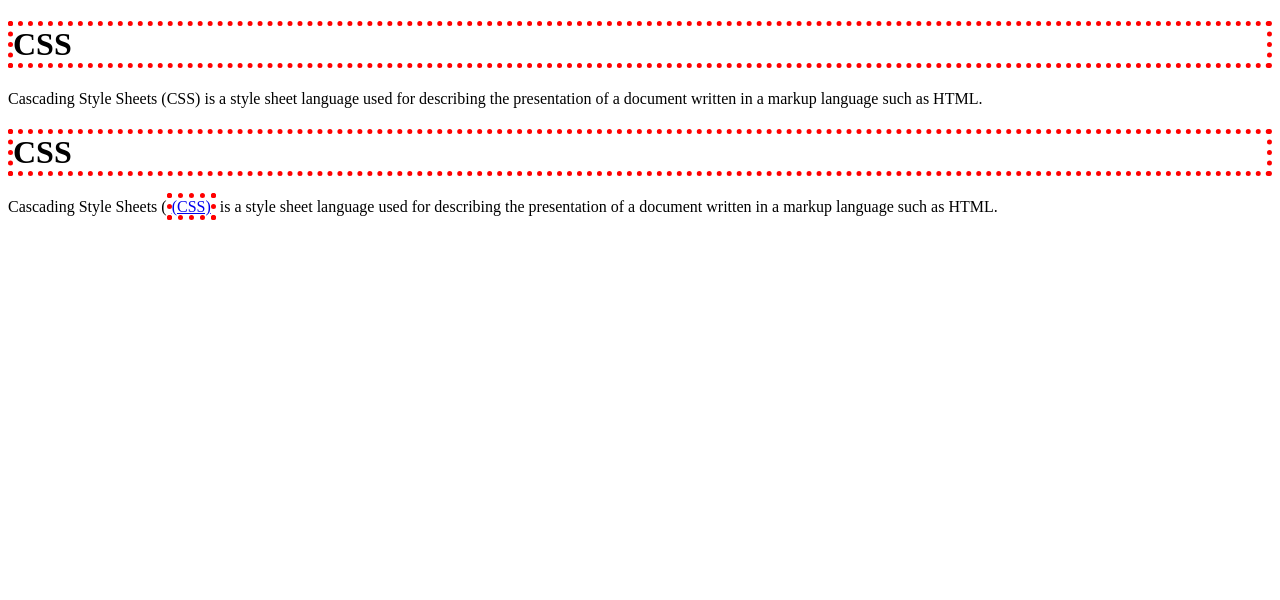
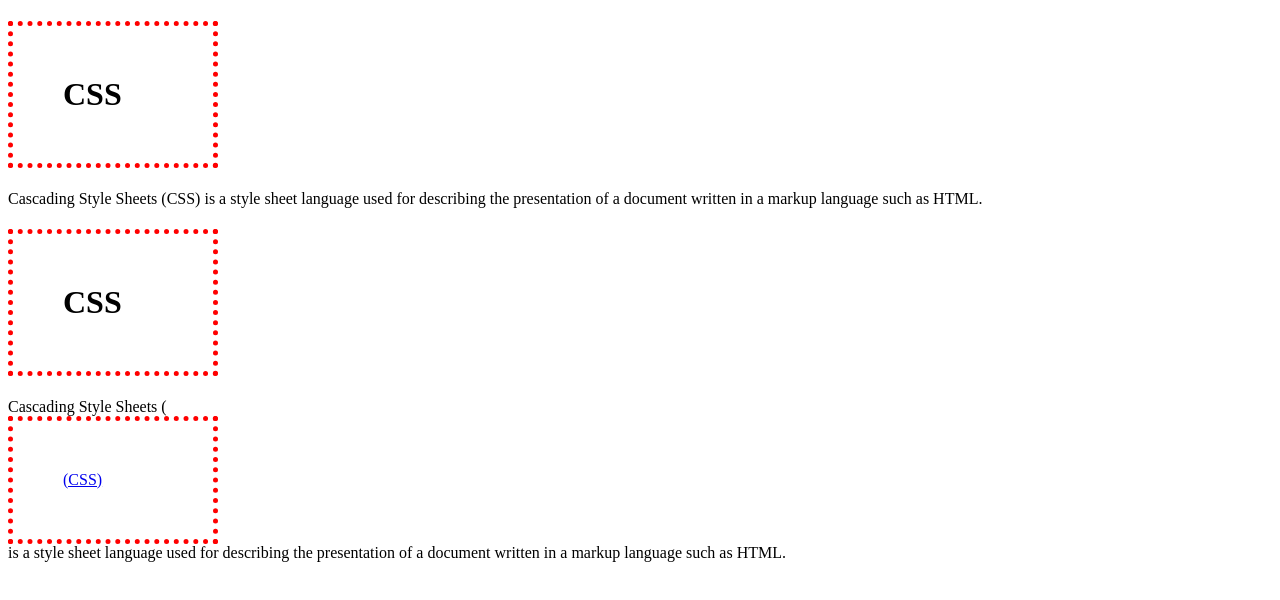
Before and after one commit to lsy3709/240213WEB_TEST, a plain HTML site: page CSS/0215/box.html in a window 1280 px wide. Drawn offline with Linux system fonts and the light colour scheme.

Commit message:
5교시 저장2, css 기본5 css 외부 파일에서, 박스모델 적용해보기1

```diff
--- a/CSS/0215/box.html
+++ b/CSS/0215/box.html
@@ -7,27 +7,35 @@
     <meta name="viewport" content="width=device-width, initial-scale=1.0">
     <title>Box</title>
     <style>
-        h1 , a {
-            border: red 5px  dotted;
-          /* border-width: 5px;
+        /* h1 , a : 모든 h1 요소와, a 요소를 모두 선택함 */
+        h1,
+        a {
+            border: red 5px dotted;
+            padding: 50px;
+            margin: 50;
+            display: block;
+            width: 100px;
+            /* border-width: 5px;
           border-color: red;
           border-style: solid; */
-          /* display: inline;
+            /* display: inline;
           font-size: 100px; */
         }
+
         /* a {
           border-width: 5px;
           border-color: red;
           border-style: solid;
         } */
-      </style>
+    </style>
 </head>
 
 <body>
     <h1>CSS</h1> Cascading Style Sheets (CSS) is a style sheet language used for describing the presentation of a
     document written in a markup language such as HTML.
 
-    <h1>CSS</h1> Cascading Style Sheets (<a href="https://en.wikipedia.org/wiki/CSS">(CSS)</a>  is a style sheet language used for describing the presentation of a document written in a markup language such as HTML.
+    <h1>CSS</h1> Cascading Style Sheets (<a href="https://en.wikipedia.org/wiki/CSS">(CSS)</a> is a style sheet language
+    used for describing the presentation of a document written in a markup language such as HTML.
 </body>
 
 </html>
--- /dev/null
+++ b/CSS/0215/css/style.css
@@ -0,0 +1,13 @@
+/* css 파일 안에서는 <style> 태그 사용하면 안됨. */
+
+/* 2.html 해당 문서에, css 적용 여부 확인 테스트용 속성
+h1 , a{
+    color: red;
+} */
+
+h1 {
+    font-size: 45px;
+    text-align: center;
+    border-bottom: 1px solid gray;
+    margin: 0;
+}
```
Also changed, not shown: CSS/0215/1.html (+2 -0 lines), CSS/0215/2.html (+2 -0 lines).
